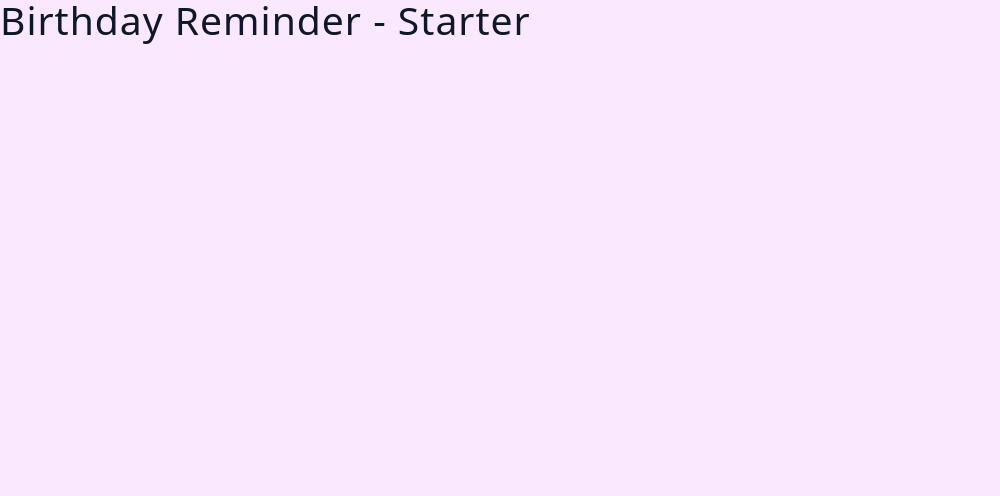
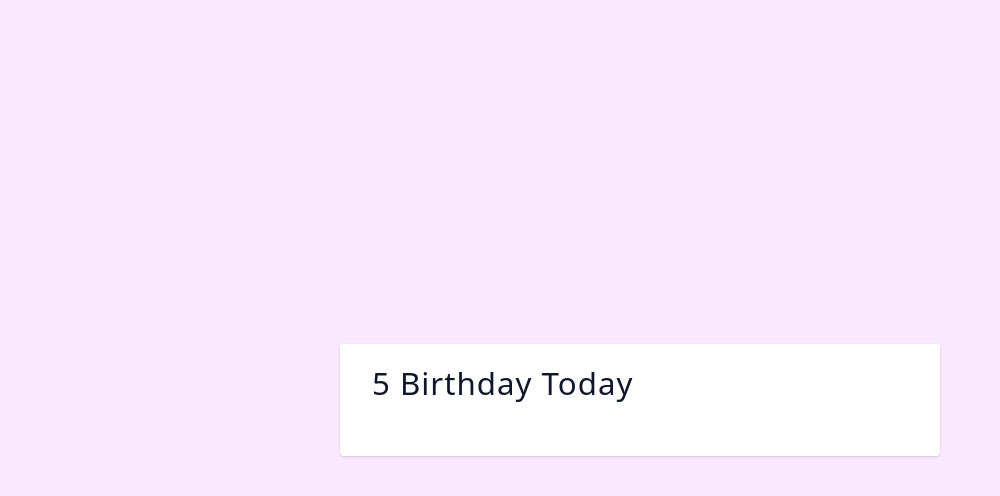
Before and after one commit to isnendyankp/birthdaybuddy, a React (Vite) app: page / in a window 1280 px wide. Shown: the top 496 px of the page, without its empty margins (0-1000 px from the left). Built offline with nearby package versions, Linux system fonts and the light colour scheme.

Commit message:
s7-170:Add section container

```diff
--- a/src/App.jsx
+++ b/src/App.jsx
@@ -3,8 +3,11 @@ import data from "./data";
 
 const App = () => {
   const [people, setPeople] = useState(data);
-  console.log(people);
-  return <h2>Birthday Reminder - Starter</h2>;
+  return <main>
+    <section className="container">
+      <h3>{people.length} birthday today</h3>
+    </section>
+  </main>
 };
 export default App;
 
@@ -13,3 +16,5 @@ export default App;
 // - hook data : useState(data)
 // - add value and function name on hook
 // - checking people with log
+// - remove log & base structure
+// - update structure with add section container & pass in people.length
```
